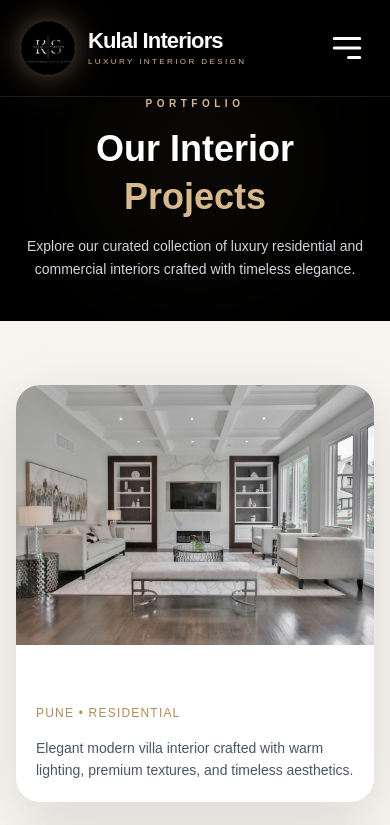
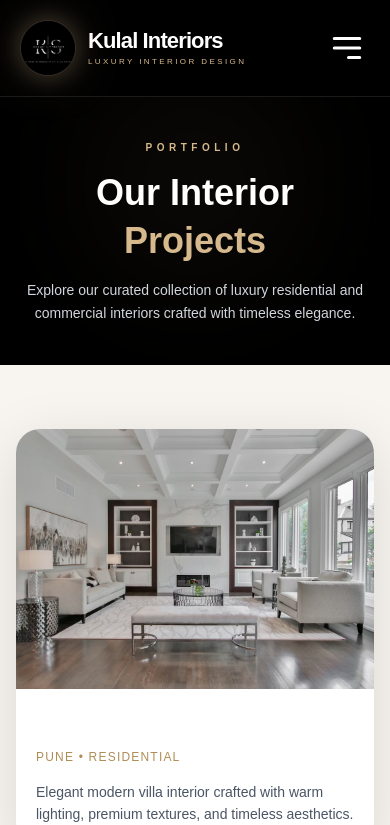
Before and after one commit to PrajTarapurkar/interior-studio, a Next.js app: page /projects in a window 390 px wide. Shown: the top 825 px of the page. Built offline with nearby package versions, Linux system fonts and the light colour scheme.

Commit message:
Initial commit

```diff
--- a/app/projects/page.tsx
+++ b/app/projects/page.tsx
@@ -532,7 +532,7 @@ export default function ProjectsPage() {
 
 
       {/* HERO SECTION */}
-<section className="relative pt-24 md:pt-28 pb-10 md:pb-12 text-center bg-black text-white overflow-hidden">
+<section className="relative pt-35 md:pt-28 pb-10 md:pb-12 text-center bg-black text-white overflow-hidden">
 
   {/* GOLD GLOW */}
   <div
```
